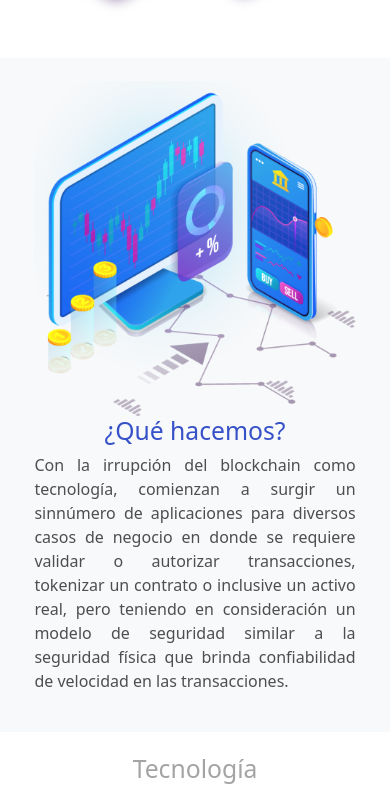
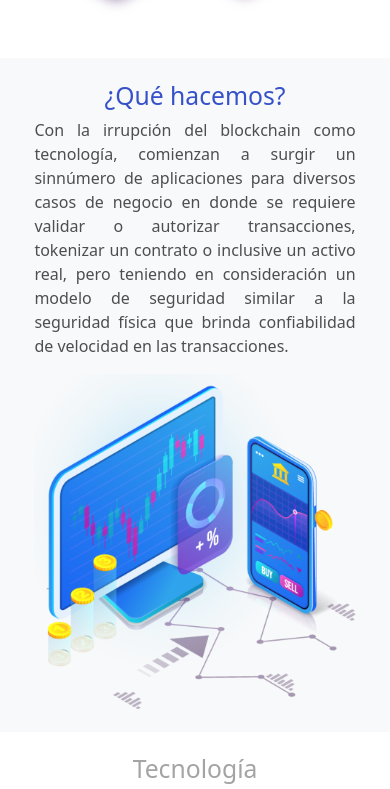
Before and after one commit to NxtFi/www.nxtfi.net, a plain HTML site: page index.html in a window 390 px wide. Shown: the part 1460-2249 px from the top of the page. Drawn offline with nearby package versions, Linux system fonts and the light colour scheme.

Commit message:
add: reverse element

```diff
--- a/assets/css/styles.css
+++ b/assets/css/styles.css
@@ -27,12 +27,6 @@ section {
 @media (min-width: 768px) {
     section {
         padding: 2rem 5rem 5rem 3rem;
-    }
-}
-
-@media screen and (max-width: 728px) {
-    section img {
-        width: 100%;
     }
 }
 
@@ -246,6 +240,14 @@ section {
 }
 
 @media screen and (max-width: 728px) {
+    section img {
+        width: 100%;
+    }
+
+    .bg-light .container .row {
+        flex-direction: column-reverse;
+    }
+
     .bgimage-features img {
         width: 100%;
     }
```
